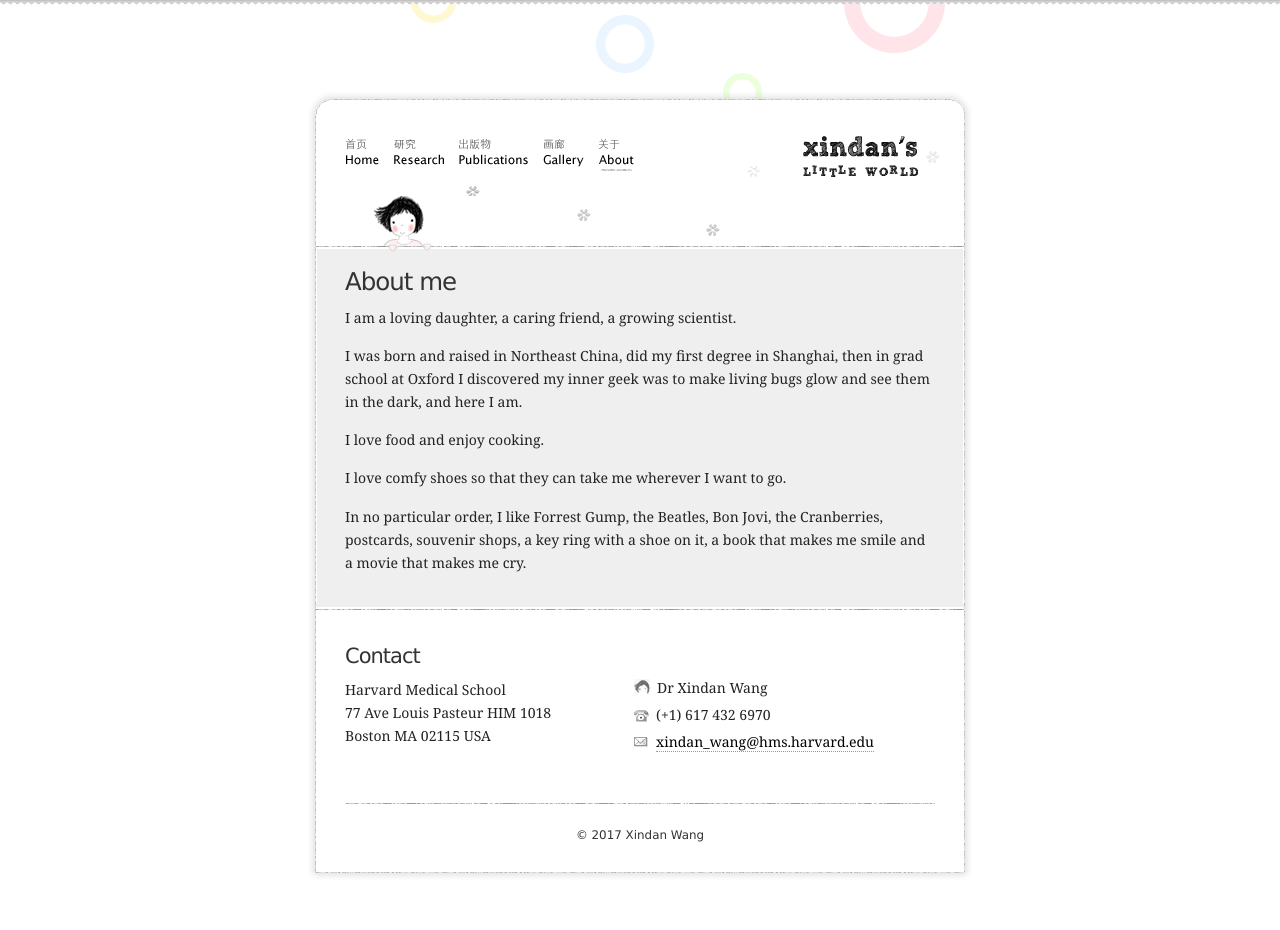
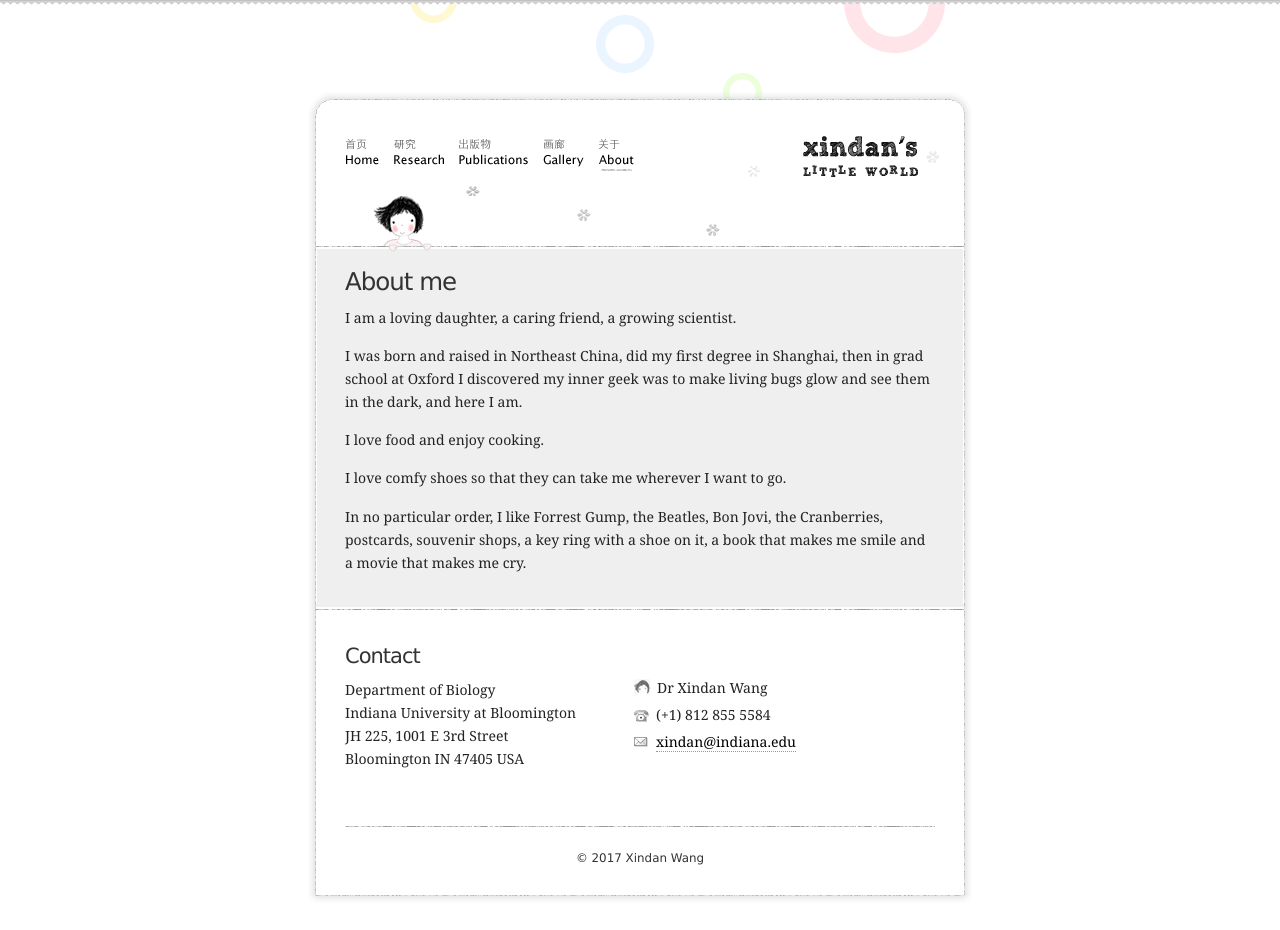
Before and after one commit to xindan/xindan.github.io, a Jekyll site: the page built from about/index.html, in a window 1280 px wide. Built offline with Jekyll 4.4.1, drawn with Linux system fonts in a browser that asks for light colours; before the commit the page ends 907 px from its top, so only the background shows below that.

Commit message:
update contact

```diff
--- a/about/index.html
+++ b/about/index.html
@@ -21,9 +21,10 @@ class: about
         <dt>Address:</dt>
         <dd >
             <p>
-                Harvard Medical School<br>
-                77 Ave Louis Pasteur HIM 1018<br>
-                Boston MA 02115 USA
+                Department of Biology<br>
+                Indiana University at Bloomington<br>
+                JH 225, 1001 E 3rd Street<br>
+                Bloomington IN 47405 USA
             </p>
         </dd>
     </dl>
@@ -31,8 +32,8 @@ class: about
         <dt class="name">Name:</dt>
         <dd class="name">Dr Xindan Wang</dd>
         <dt>Tel:</dt>
-        <dd class="tel" title="Tel">(+1) 617 432 6970</dd>
+        <dd class="tel" title="Tel">(+1) 812 855 5584</dd>
         <dt>Email:</dt>
-        <dd class="eml" title="Email"><span class="email">xindan_wang [at] hms.harvard.edu</span></dd>
+        <dd class="eml" title="Email"><span class="email">xindan [at] indiana.edu</span></dd>
     </dl>
 </div>
```
